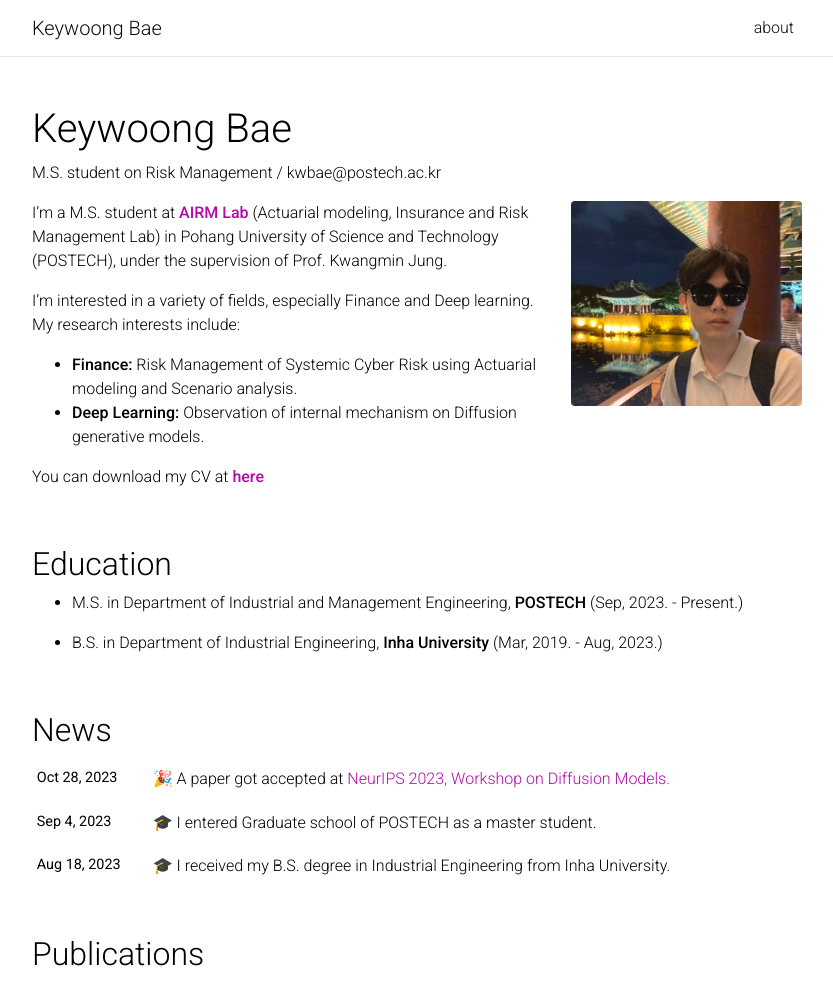
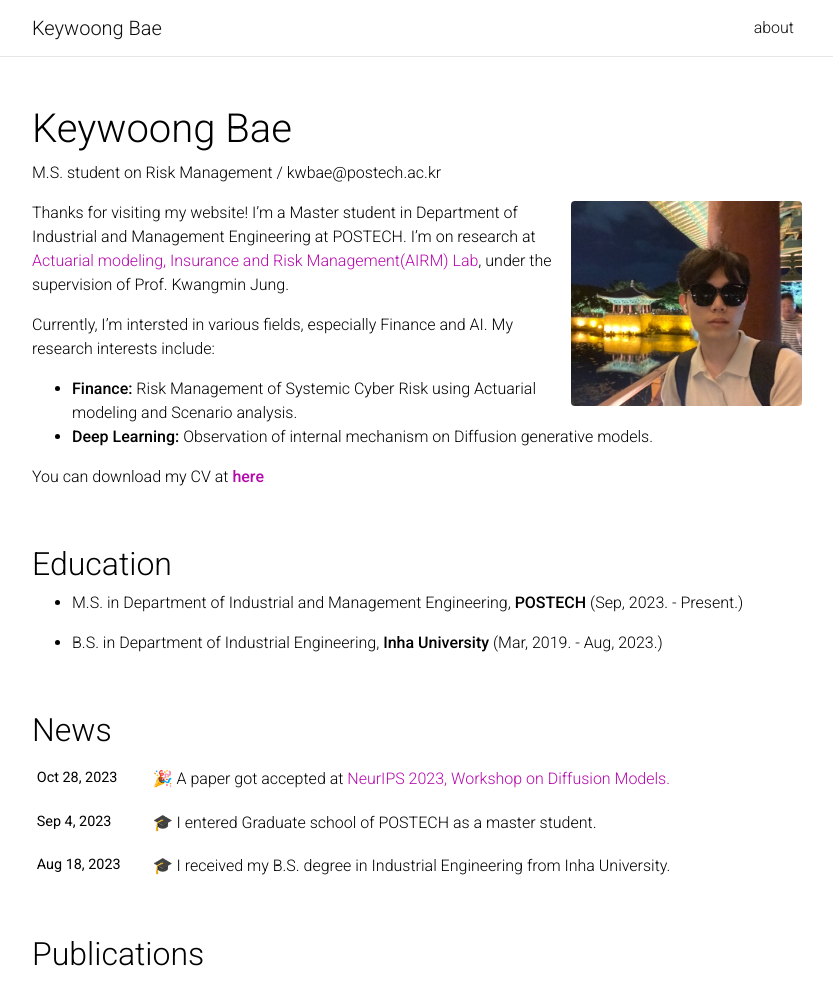
Before and after one commit to kwoongbae/kwoongbae.github.io, a Jekyll site: the page built from _pages/about.md, in a window 1280 px wide and 1377 px high, cut to the strip 0-986 px from the top of the window. Shown: the whole strip, without its empty margins (223-1056 px from the left). Built offline with Jekyll 4.4.1, drawn with Linux system fonts in a browser that asks for light colours; full-size pictures stand in for the smaller copies a plugin makes; comment, search, counter and statistics services are not loaded; a style sheet for code colours, icons or effects is not loaded.

Commit message:
Update about.md

```diff
--- a/_pages/about.md
+++ b/_pages/about.md
@@ -14,10 +14,9 @@ news: true  # includes a list of news items
 selected_papers: true # includes a list of papers marked as "selected={true}"
 social: true  # includes social icons at the bottom of the page
 ---
+Thanks for visiting my website! I'm a Master student in Department of Industrial and Management Engineering at POSTECH. I'm on research at [Actuarial modeling, Insurance and Risk Management(AIRM) Lab]((https://airm.postech.ac.kr/)), under the supervision of Prof. Kwangmin Jung.
 
-I’m a M.S. student at **[AIRM Lab](https://airm.postech.ac.kr/)** (Actuarial modeling, Insurance and Risk Management Lab) in Pohang University of Science and Technology (POSTECH), under the supervision of Prof. Kwangmin Jung.
-
-I'm interested in a variety of fields, especially Finance and Deep learning. My research interests include:
+Currently, I'm intersted in various fields, especially Finance and AI. My research interests include:
 
 - **Finance:** Risk Management of Systemic Cyber Risk using Actuarial modeling and Scenario analysis.
 - **Deep Learning:** Observation of internal mechanism on Diffusion generative models.
```
